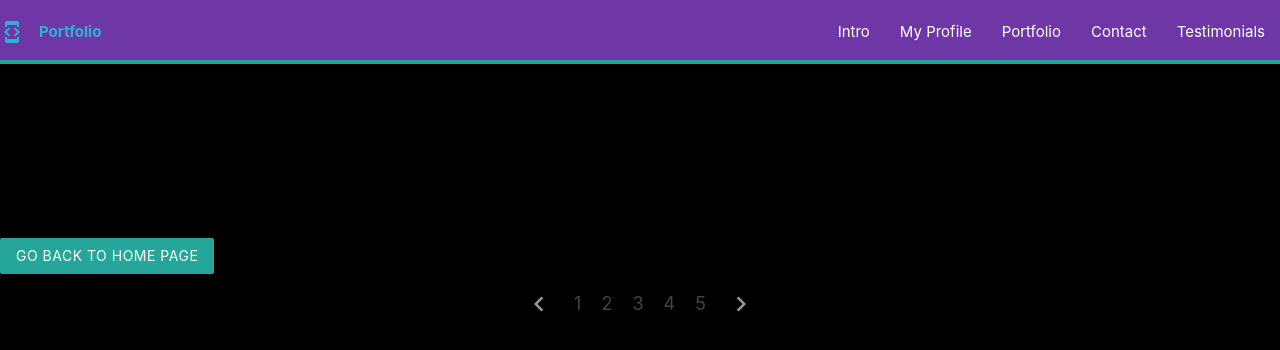
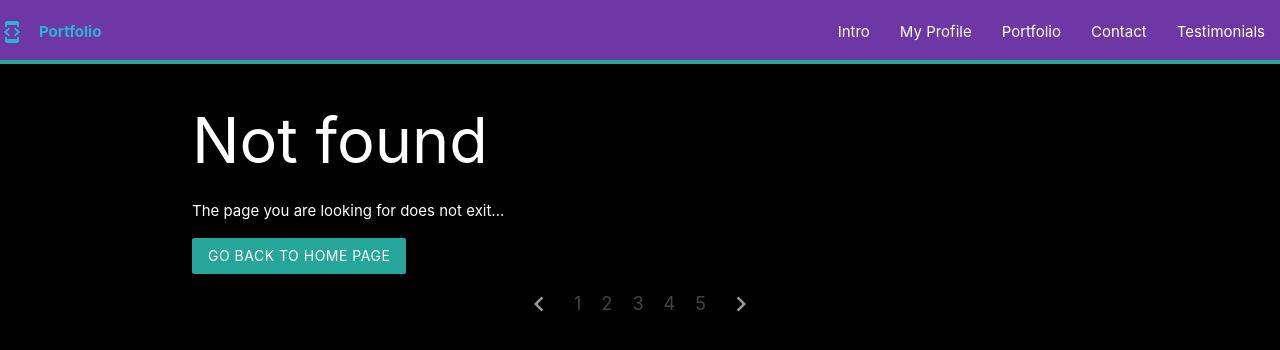
Before and after one commit to ViataF/Portfolio, a React (Create React App) app: page / in a window 1280 px wide. Shown: the top 350 px of the page. Built offline with nearby package versions, Linux system fonts and the light colour scheme.

Commit message:
not found changed

```diff
--- a/src/components/layout/pages/NotFound.js
+++ b/src/components/layout/pages/NotFound.js
@@ -3,10 +3,10 @@ import { Link } from "react-router-dom";
 
 const NotFound = () => {
   return (
-    <div>
+    <div className="container white-text">
       <h1>Not found</h1>
       <p>The page you are looking for does not exit...</p>
-      <Link className="btn btn-dark btn-my1" to="/">
+      <Link className="btn btn-dark btn-my1" to="/Portfolio">
         Go back to home page
       </Link>
     </div>
```
